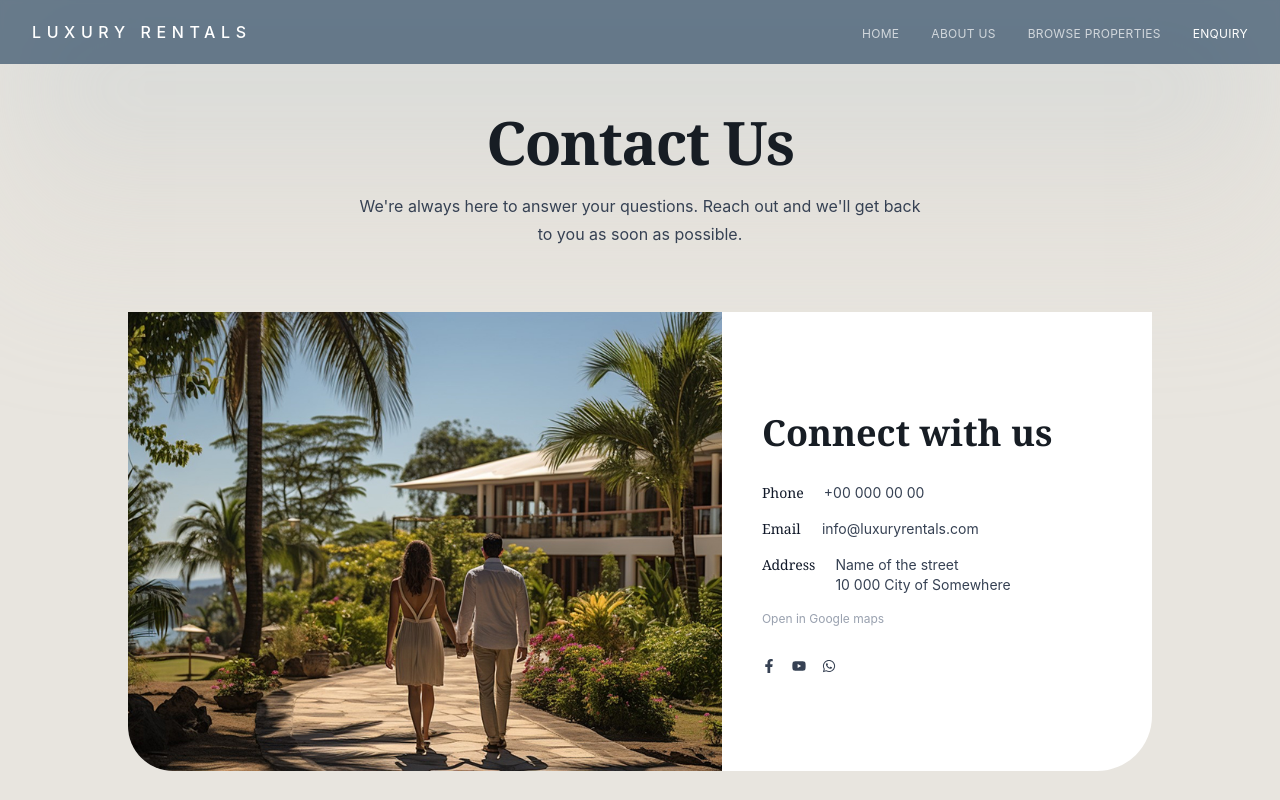
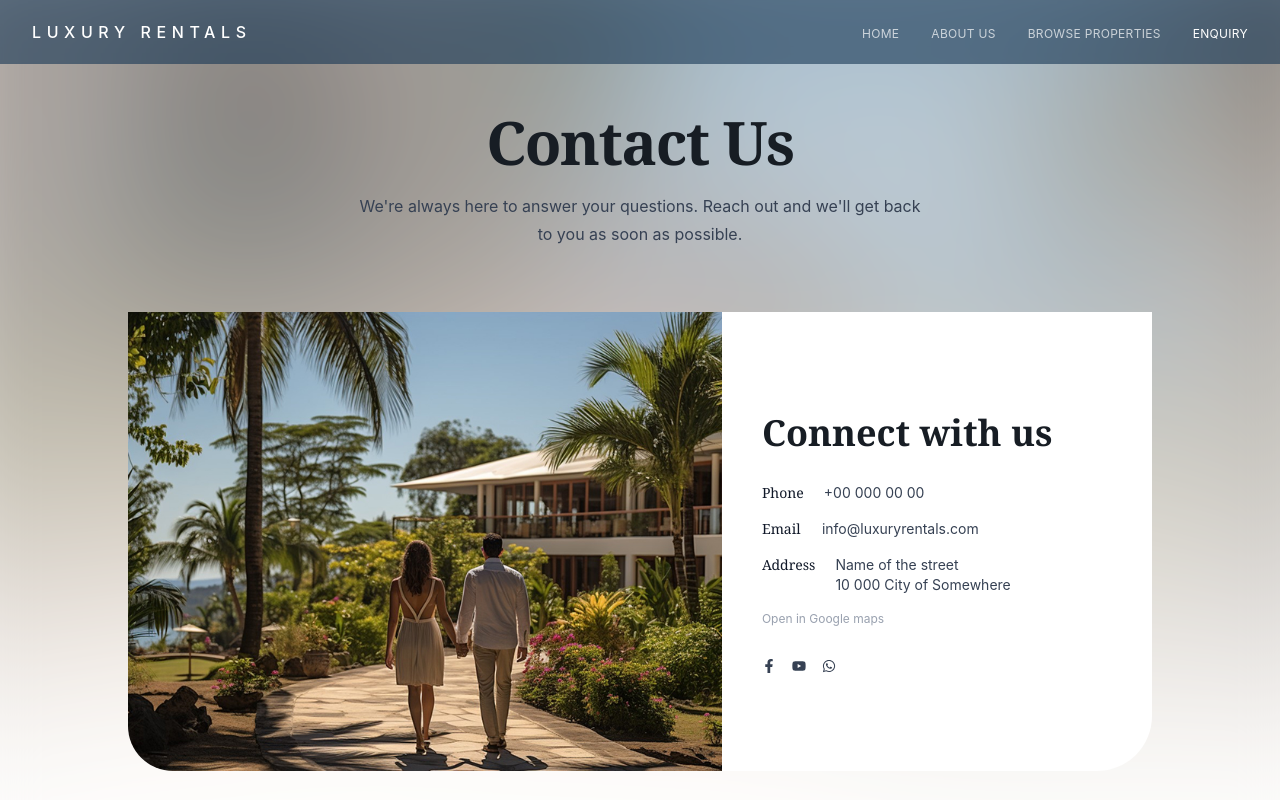
Before and after one commit to Jesu-femi/Property-rental-app, a React (Vite) app: page /enquiry in a window 1280 px wide. Shown: the top 800 px of the page. Built offline with nearby package versions, Linux system fonts and the light colour scheme.

Commit message:
enquiry page hero bg

```diff
--- a/src/components/About/AboutHero.jsx
+++ b/src/components/About/AboutHero.jsx
@@ -6,7 +6,7 @@ import aboutimg1 from "../../assets/images/About page img 1.jpg";
 const AboutHero = () => {
 	return (
 		<main className="relative min-h-screen overflow-hidden">
-			{/* ================= BACKGROUND IMAGE ================= */}
+			{/* === BACKGROUND IMAGE === */}
 			<div
 				className="absolute inset-0 scale-110 bg-cover bg-center blur-2xl"
 				style={{ backgroundImage: `url(${aboutbg})` }}
--- a/src/components/browse/BrowseHero.jsx
+++ b/src/components/browse/BrowseHero.jsx
@@ -1,3 +1,4 @@
+import browserbg from "../../assets/images/About bg.jpg";
 import SearchBar from "../property/SearchBar";
 import FilterPanel from "../property/FilterPanel";
 
@@ -13,7 +14,7 @@ function BrowseHero({
 	onClearFilters,
 }) {
 	return (
-		<section className="bg-[#e8e5df] px-5 pb-10 pt-20 sm:px-8 sm:pb-12 sm:pt-24 md:px-10 lg:px-16 lg:pb-14 lg:pt-28">
+		<section className="px-5 pb-10 pt-20 sm:px-8 sm:pb-12 sm:pt-24 md:px-10 lg:px-16 lg:pb-14 lg:pt-28">
 			<div className="mx-auto max-w-5xl">
 				{/* PAGE TITLE */}
 
--- a/src/components/enquiry/EnquiryHero.jsx
+++ b/src/components/enquiry/EnquiryHero.jsx
@@ -6,11 +6,15 @@ import { socialLinks } from "../../data/socialLinks";
 
 function EnquiryHero() {
 	return (
-		<section className="relative overflow-hidden bg-[#e8e5df] px-5 pb-16 pt-20 sm:px-8 sm:pb-20 sm:pt-24 md:px-10 lg:px-16 lg:pb-28 lg:pt-28">
+		<section className="relative overflow-hidden px-5 pb-16 pt-20 sm:px-8 sm:pb-20 sm:pt-24 md:px-10 lg:px-16 lg:pb-28 lg:pt-28">
 			{/* Background blur / atmosphere */}
-			<div className="pointer-events-none absolute inset-0">
-				<div className="absolute left-1/2 top-0 h-80 w-full -translate-x-1/2 bg-linear-to-b from-[#b8c8d0]/50 via-[#d8d4ce]/30 to-transparent blur-3xl" />
-			</div>
+			<div
+				className="absolute inset-0 scale-110 bg-cover bg-center blur-2xl"
+				style={{ backgroundImage: `url(${herobg})` }}
+			/>
+
+			{/* Background overlay */}
+			<div className="absolute inset-0 bg-white/30" />
 
 			{/* Main content */}
 			<div className="relative mx-auto max-w-6xl">
@@ -34,7 +38,7 @@ function EnquiryHero() {
 
 					<div className="h-64 w-full sm:h-80 md:h-auto md:w-[58%]">
 						<img
-							src= {EnquiryImg}
+							src={EnquiryImg}
 							alt="Luxury rental surroundings"
 							className="h-full w-full object-cover"
 						/>
--- a/src/components/property/SearchBar.jsx
+++ b/src/components/property/SearchBar.jsx
@@ -1,6 +1,6 @@
 function SearchBar({ searchTerm, onSearchChange }) {
 	return (
-		<div className="mx-auto mt-10 max-w-4xl">
+		<div className=" absolute mx-auto mt-10 max-w-4xl">
 			<div className="flex items-center rounded-lg bg-white px-4 py-3 shadow-sm">
 				<span className="mr-3 text-gray-400">⌕</span>
 
```
Also changed, not shown: docs.txt.
